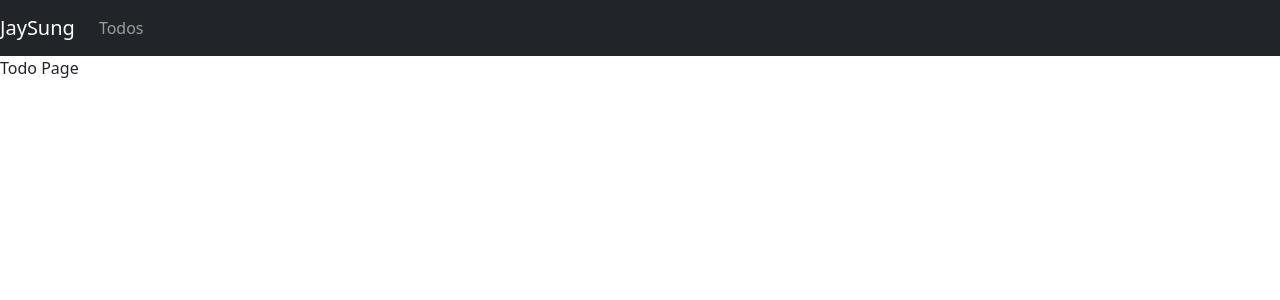
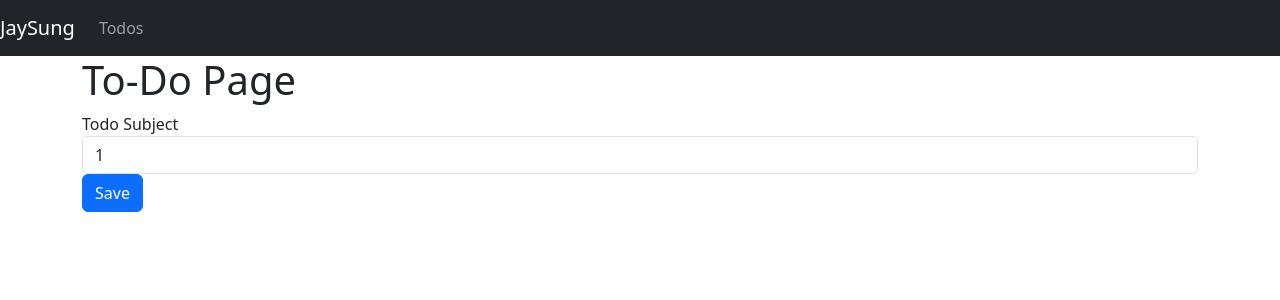
Before and after one commit to namic123/Vue-Basic, a Vue app: page /todos/1 in a window 1280 px wide. Shown: the top 300 px of the page. Built offline with nearby package versions, Linux system fonts and the light colour scheme; data requests are answered from the project's data file.

Commit message:
To-do 페이지 컴포넌트 만들기 1 : 라우트 객체의 파라미터에 접근하여 동적 세그먼트(/todos/:id)를 가져오고 DB에 해당 id의 데이터 가져오기

```diff
--- a/db.json
+++ b/db.json
@@ -154,6 +154,11 @@
       "subject": "0",
       "completed": false,
       "id": 31
+    },
+    {
+      "subject": "todo test blahblahblah",
+      "completed": false,
+      "id": 32
     }
   ]
 }
--- a/src/App.vue
+++ b/src/App.vue
@@ -9,7 +9,9 @@
       </ul>
   </nav>
 <!-- index.js에 정의한 url path 별 컴포넌트가 마운트됨. -->
-  <router-view/>
+  <div class='container'>
+    <router-view/>
+  </div>
 </template>
 <script>
 export default {}
--- a/src/pages/todos/_id.vue
+++ b/src/pages/todos/_id.vue
@@ -1,16 +1,42 @@
 <template>
-  <div>Todo Page</div>
+  <h1>To-Do Page</h1>
+  <div v-if='loading'>
+    Loading...
+  </div>
+  <form v-else>
+    <div class="form-group">
+      <label>Todo Subject</label>
+      <input type='text' class='form-control' v-model='todo.subject'>
+    </div>
+    <button class='btn btn-primary'>Save</button>
+  </form>
 </template>
 <script>
 import {useRoute} from 'vue-router';
+import axios from 'axios';
+import {ref} from 'vue';
 export default {
   setup(){
+    const todo = ref(null);
+    const loading = ref(true);
     const route = useRoute();
     // 현재 라우트 객체에 접근하고 싶을 때, useRoute를 사용하여 그 정보를 얻을 수 있다.
     // 라우트 파라미터 접근: URL의 동적 세그먼트 (예: /todos/:id)에 접근할 때 사용한다.
     // 쿼리 파라미터 접근:url의 쿼리 파라미터(예: /todos?id=1)에 접근할 떄 사용
     // 메타 필드 접근: 라우트에 정의된 메타 필드에 접근할 때 사용
     console.log(route.params.id);
+    // id에 해당하는 db가져오기
+    const getTodo = async () => {
+      const res = await axios.get('http://localhost:3000/todos/'+ route.params.id);
+      console.log(res.data.subject);
+      todo.value = res.data;
+      loading.value = false;
+    }
+    getTodo();
+    return {
+      todo,
+      loading,
+    }
   }
 }
 </script>
--- a/src/pages/todos/index.vue
+++ b/src/pages/todos/index.vue
@@ -1,7 +1,6 @@
 <template>
-  <router-view/>
   <!-- container -->
-  <div class="container">
+  <div >
     <h2>To-Do List</h2>
     <input
       class="form-control"
```
